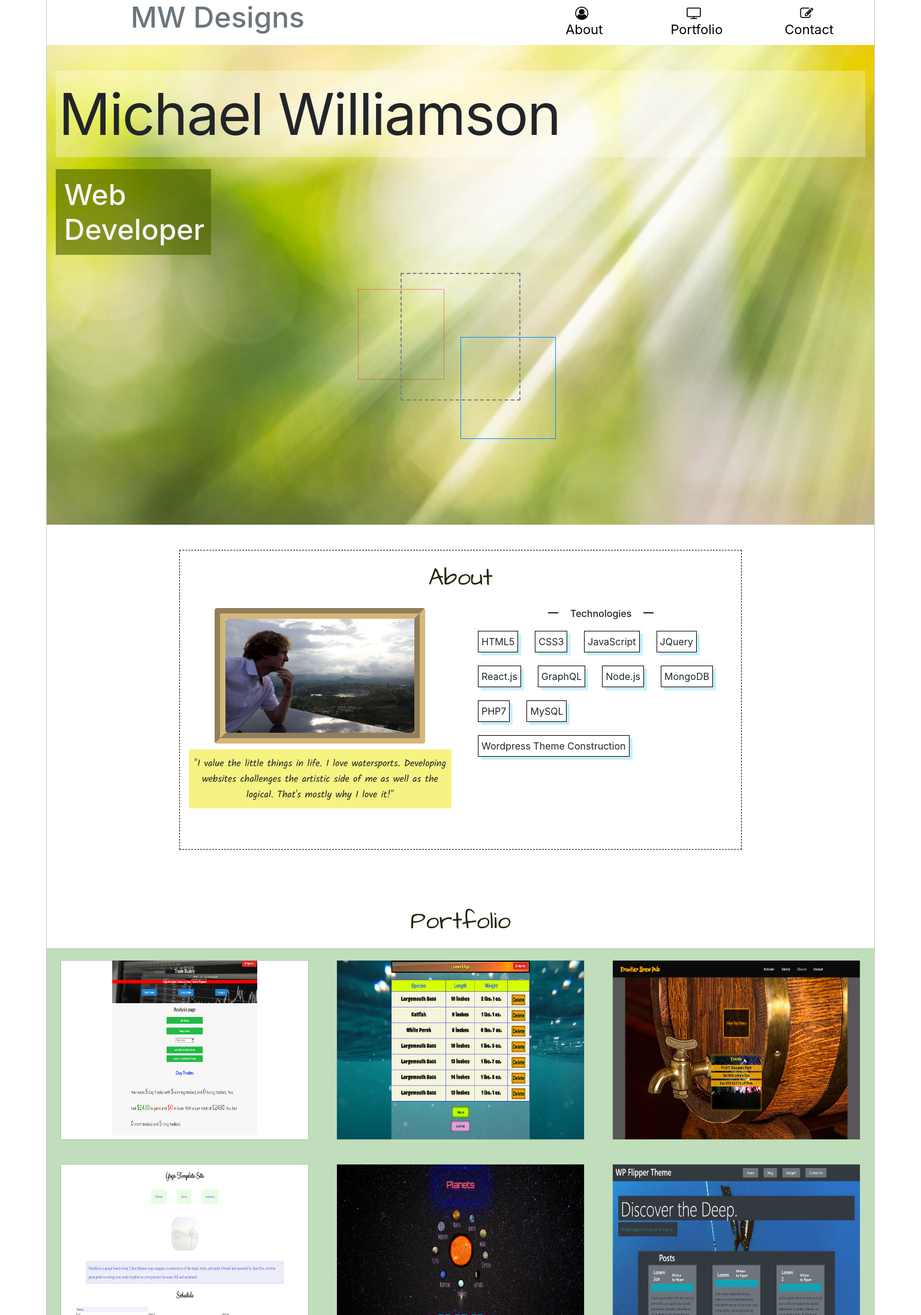
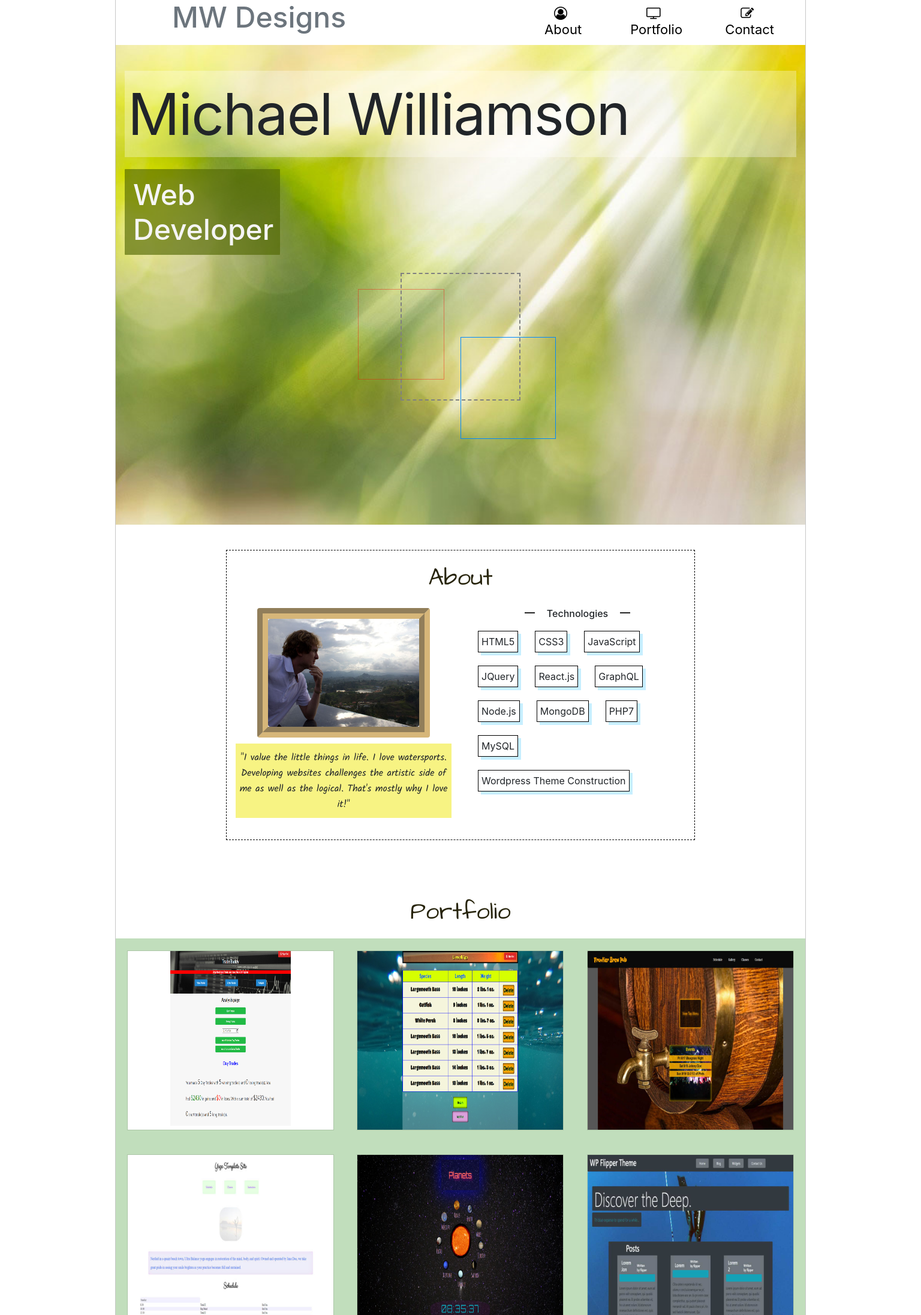
Before and after one commit to michael-williamson/portfolio-coffee, a React (Create React App) app: page / in a window 1536 px wide. Shown: the top 2193 px of the page at 60% size. Built offline with nearby package versions, Linux system fonts and the light colour scheme.

Commit message:
smaller width on screens 1300+,  simplified links in from main to project page

```diff
--- a/src/App.css
+++ b/src/App.css
@@ -21,3 +21,10 @@
 
     }
 }
+@media (min-width: 1300px){
+    .App{
+        max-width: 75%;
+        margin: 0 auto;
+
+    }
+}
--- a/src/components/Portfolio.js
+++ b/src/components/Portfolio.js
@@ -8,7 +8,7 @@ class Portfolio extends Component {
     displayProjects(){
         return projects.map((project,index)=>{
             return(
-                <div className="card-display-projects" id={project.title} key={index}>
+                <div className="card-display-projects" id={`position${index}`} key={index}>
                     <img alt="screenshots of projects" src={process.env.PUBLIC_URL + project.image}/>
                     <div className="overlay">
                         <h5>{project.title}</h5>
--- a/src/components/SingleProject.js
+++ b/src/components/SingleProject.js
@@ -6,6 +6,7 @@ import '../style/SingleProject.css';
 class SingleProject extends Component {
 
     displayProject() {
+        console.log(this.props)
         return  projects.map((project,index) => {
             if (this.props.match.params.name === project.title) {
                 return (
@@ -25,7 +26,7 @@ class SingleProject extends Component {
                                 <a href={project.site} target="_blank">Site</a>
                             </button>
                         </div>
-                        <Link to={`/#${project.title}`} className="btn btn-lg to-main">Back to Main</Link>
+                        <Link to={`/#position${index}`} className="btn btn-lg to-main">Back to Main</Link>
                     </div>
                 );
             }
--- a/src/style/Header.css
+++ b/src/style/Header.css
@@ -4,7 +4,6 @@
     background-color: white;
     color: black;
     position: sticky;
-    position: -webkit-sticky; /* Safari */
     top: 0;
     height: 75px;
     z-index: 100000;
```
